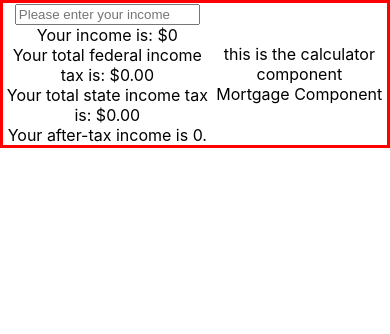
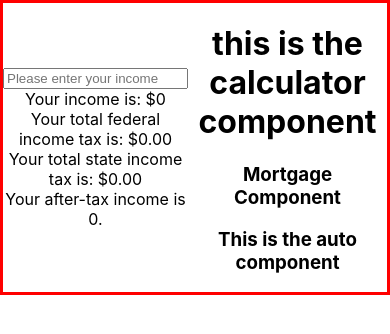
Before and after one commit to david-yang2/digital-financial-planner, a React (Create React App) app: page / in a window 390 px wide. Shown: the top 334 px of the page. Built offline with nearby package versions, Linux system fonts and the light colour scheme.

Commit message:
moved mortage and automobile components to be children of calculator component

```diff
--- a/src/components/automobile/automobile.jsx
+++ b/src/components/automobile/automobile.jsx
@@ -3,7 +3,7 @@ import React from 'react';
 const Automobile = () => {
     return (
         <div>
-            <h1>This is the auto component</h1>
+            <h3>This is the auto component</h3>
         </div>
     )
 }
--- a/src/components/calculator/calculator.jsx
+++ b/src/components/calculator/calculator.jsx
@@ -1,10 +1,12 @@
 import Mortgage from "../mortgage/mortgage.jsx"
+import Automobile from "../automobile/automobile.jsx"
 
 const Calculator = () => {
     return (
         <div>
-            this is the calculator component
+            <h1>this is the calculator component</h1>
             <Mortgage />
+            <Automobile />
         </div>
     )
 }
--- a/src/components/mortgage/mortgage.jsx
+++ b/src/components/mortgage/mortgage.jsx
@@ -4,7 +4,7 @@ const Mortgage = () =>{
 
     return (
         <div className="Mortage">
-            Mortgage Component
+            <h3>Mortgage Component</h3>
         </div>
     )
 }
```
